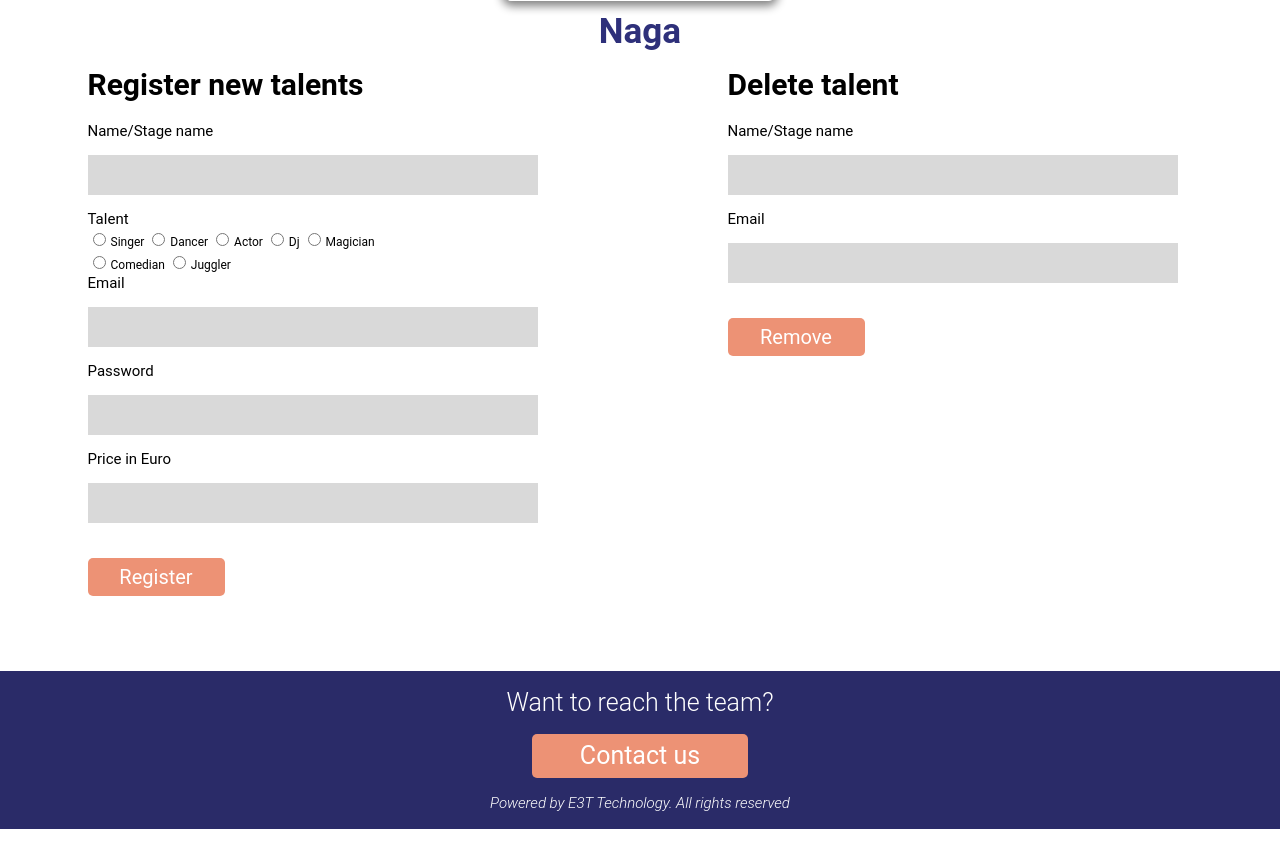
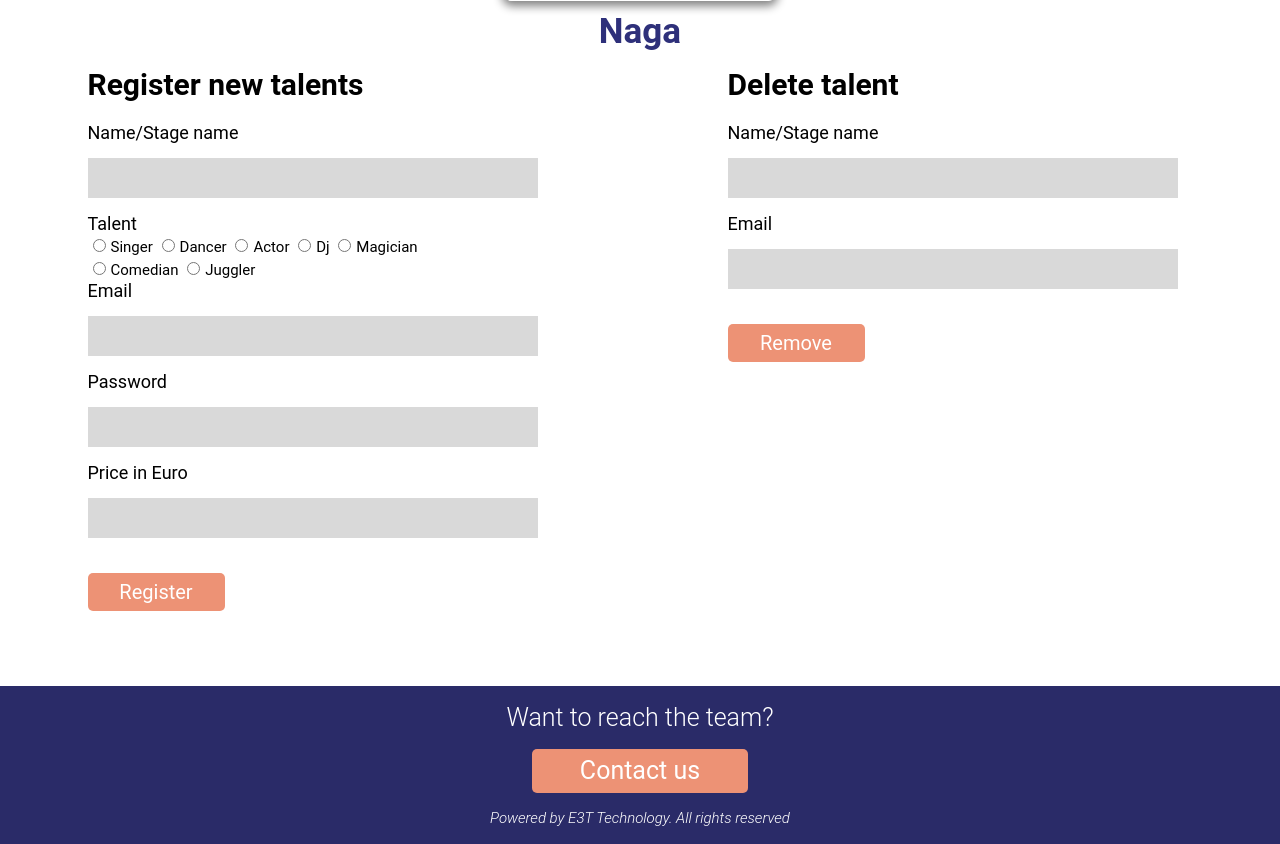
Before and after one commit to BohdanZakusylo/E3T, a PHP site: page /admin-dashboard.php in a window 1280 px wide. Shown: the part 547-1391 px from the top of the page. Run offline with PHP 8.4, Linux system fonts and the light colour scheme.

Commit message:
Modified css for admin-dashboard - modified font size for labels and radio buttons

```diff
--- a/app/public/css/admin-dashboard.css
+++ b/app/public/css/admin-dashboard.css
@@ -2,6 +2,9 @@
     display:flex;
     justify-content: space-around;
     margin-bottom: 60px;
+}
+label{
+    font-size: large;
 }
 .info{
     display:flex;
@@ -81,7 +84,7 @@ input{
 
 .radiob{
     font-family: Roboto;
-    font-size: 12px;
+    font-size: 15px;
 }
 .form_register{
     font-family: Roboto;
```
